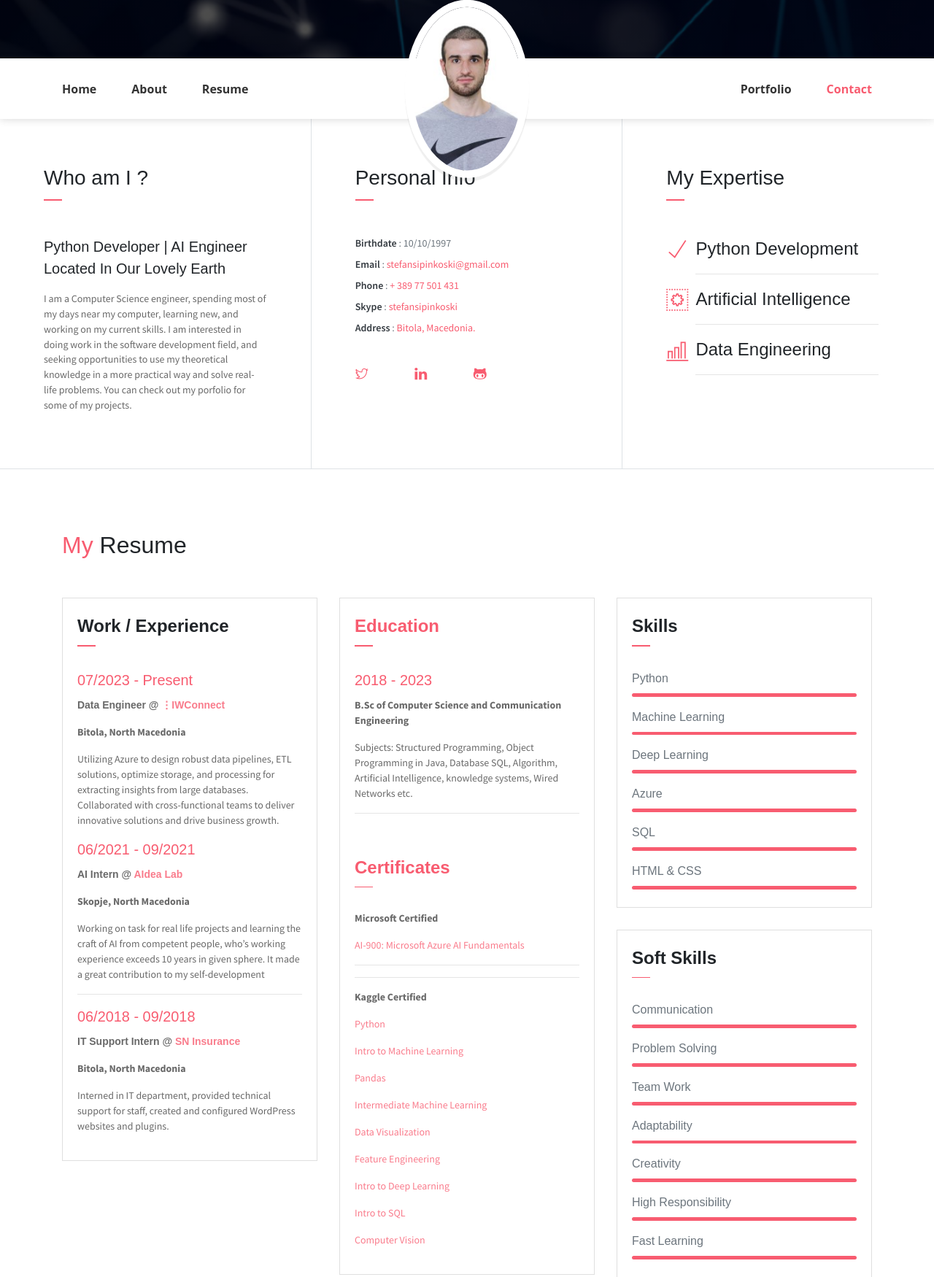
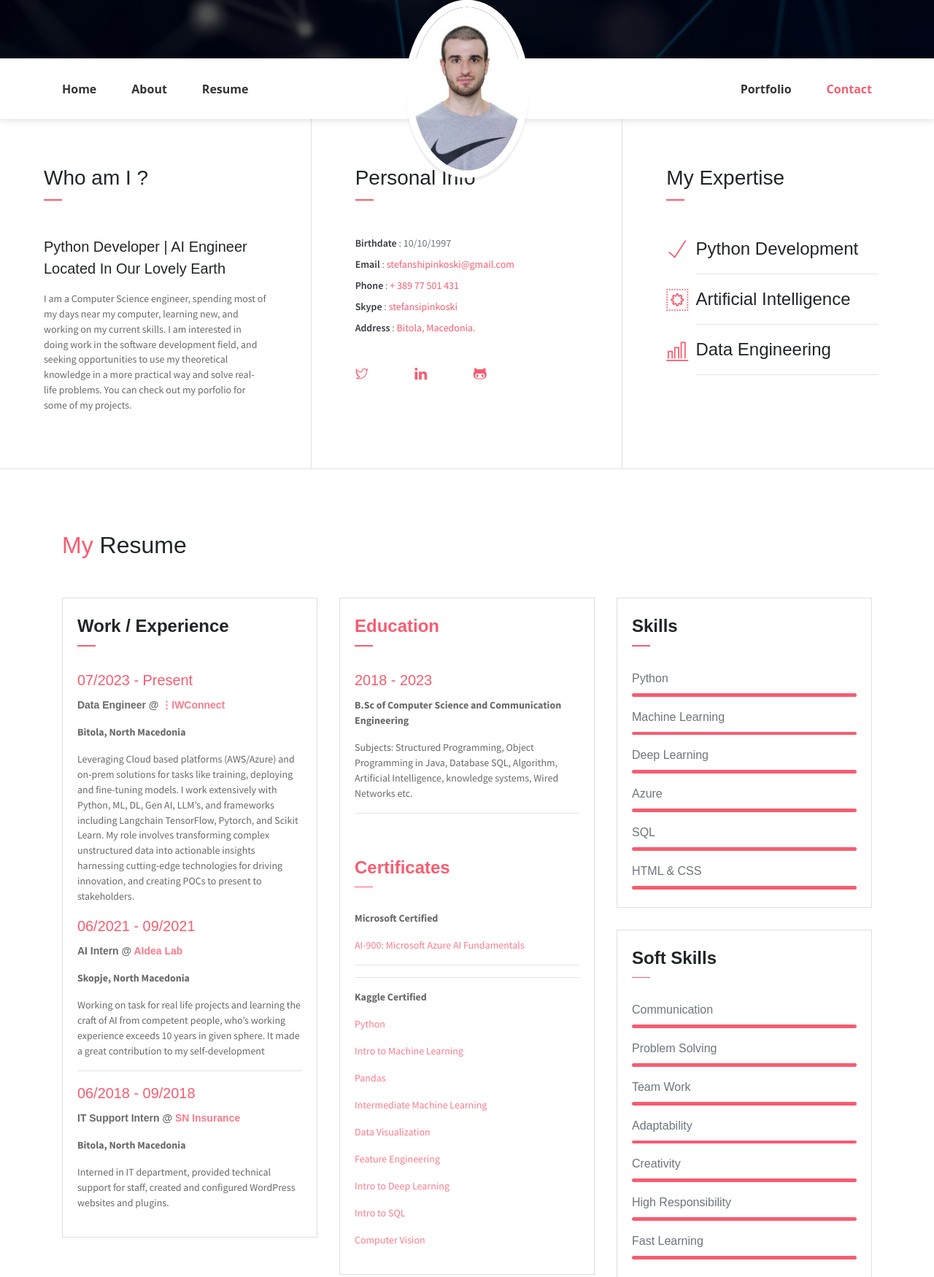
Before and after one commit to stefanshipinkoski/portfolio_website, a Flask app: page / in a window 1280 px wide. Shown: the part 560-2310 px from the top of the page at 73% size. Run offline with Flask 2, Linux system fonts and the light colour scheme; some libraries are stand-ins or nearby versions.

Commit message:
Fixing bugs

```diff
--- a/database.csv
+++ b/database.csv
@@ -1 +1 @@
-email,subject,message
+email,subject,message,timestamp
--- a/server.py
+++ b/server.py
@@ -1,5 +1,7 @@
 from flask import Flask, render_template, request, redirect, Response
 import csv
+import datetime
+
 app = Flask(__name__)
 
 
@@ -16,8 +18,9 @@ def write_to_csv(data):
         email = data["email"]
         subject = data["subject"]
         message = data["message"]
+        timestamp = datetime.datetime.now().strftime("%Y-%m-%d")
         csv_writer = csv.writer(csv_file, delimiter=',', quotechar='"', quoting=csv.QUOTE_MINIMAL)
-        csv_writer.writerow([email, subject, message])
+        csv_writer.writerow([email, subject, message, timestamp])
 
 @app.route('/submit_form', methods=['POST', 'GET'])
 def submit_form():
@@ -26,7 +29,7 @@ def submit_form():
         write_to_csv(data)
         return redirect('/thankyou.html')
     else:
-        return 'something went wrong, please try again'
+        return 'Something went wrong, please try again'
 
 
 @app.route('/robots.txt')
--- a/templates/index.html
+++ b/templates/index.html
@@ -86,7 +86,7 @@
                 <span class="line mb-5"></span>
                 <ul class="mt40 info list-unstyled">
                     <li><span>Birthdate</span> : 10/10/1997</li>
-                    <li><span>Email</span> : <a href="mailto:stefansipinkoski@gmail.com">stefansipinkoski@gmail.com </a></li>
+                    <li><span>Email</span> : <a href="mailto:stefanshipinkoski@gmail.com">stefanshipinkoski@gmail.com </a></li>
                     <li><span>Phone</span> : <a href="tel:+ 389 77 501 431" target="_blank">+ 389 77 501 431 </a></li>
                     <li><span>Skype</span> : <a href="callto://live:stefansipinkoski" target="_blank"> stefansipinkoski </a></li>
                     <li><span>Address</span> : <a href="https://goo.gl/maps/YfiaEata5Scyop2S8" target="_blank"> Bitola, Macedonia. </a></li>
@@ -142,7 +142,7 @@
                             <h6 class="title text-danger">07/2023 - Present</h6>
                             <h5><P><b>Data Engineer @ <a href="https://www.iwconnect.com" target="_blank"> ⋮IWConnect </a></b></P></h5>
                             <P><b>Bitola, North Macedonia</b></P>
-                            <P class="subtitle"> Utilizing Azure to design robust data pipelines, ETL solutions, optimize storage, and processing for extracting insights from large databases. Collaborated with cross-functional teams to deliver innovative solutions and drive business growth.</P>
+                            <P class="subtitle">Leveraging Cloud based platforms (AWS/Azure) and on-prem solutions for tasks like training, deploying and fine-tuning models. I work extensively with Python, ML, DL, Gen AI, LLM’s, and frameworks including Langchain TensorFlow, Pytorch, and Scikit Learn. My role involves transforming complex unstructured data into actionable insights harnessing cutting-edge technologies for driving innovation, and creating POCs to present to stakeholders.</P>
 
                             <h6 class="title text-danger">06/2021 - 09/2021</h6>
                             <h5><P><b>AI Intern @ <a href="https://aidea.mk" target="_blank"> AIdea Lab </a></b></P></h5>
@@ -581,7 +581,7 @@
                                 <i class="ti-envelope icon-md"></i>
                             </div>
                             <div class="col-10">
-                                <h6 class="d-inline">Email :<br> <span class="text-muted"> <a href="mailto:stefansipinkoski@gmail.com">stefansipinkoski@gmail.com </a></span></h6>
+                                <h6 class="d-inline">Email :<br> <span class="text-muted"> <a href="mailto:stefanshipinkoski@gmail.com">stefanshipinkoski@gmail.com </a></span></h6>
                             </div>
                         </div>
                         <ul class="social-icons pt-4">
--- a/templates/thankyou.html
+++ b/templates/thankyou.html
@@ -52,7 +52,7 @@
                                 <i class="ti-envelope icon-md"></i>
                             </div>
                             <div class="col-10">
-                                <h6 class="d-inline">Email :<br> <span class="text-muted"> <a href="mailto:stefansipinkoski@gmail.com">stefansipinkoski@gmail.com </a></span></h6>
+                                <h6 class="d-inline">Email :<br> <span class="text-muted"> <a href="mailto:stefanshipinkoski@gmail.com">stefanshipinkoski@gmail.com </a></span></h6>
                             </div>
                         </div>
                         <ul class="social-icons pt-4">
```
Also changed, not shown: 1 other file.
